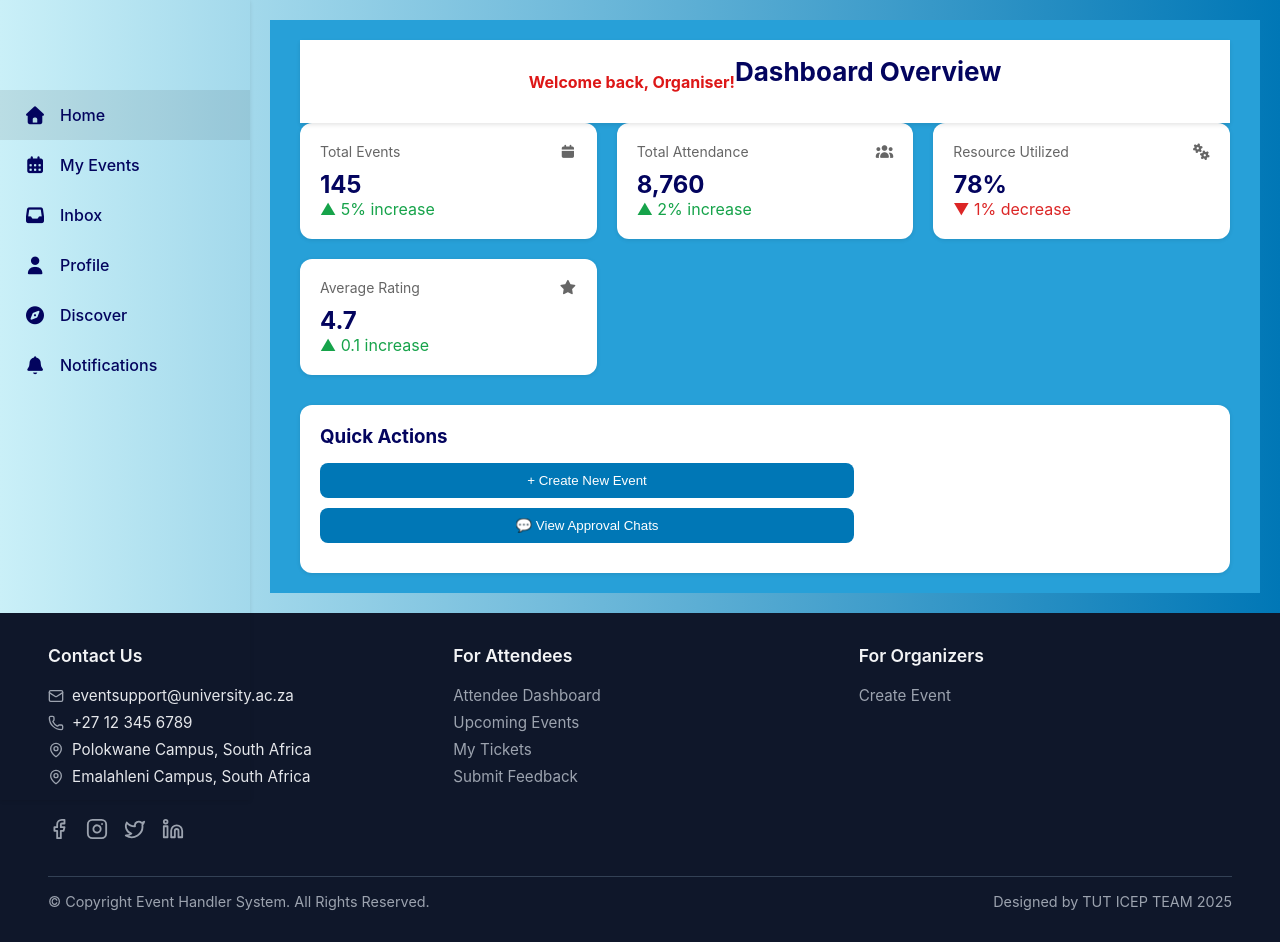
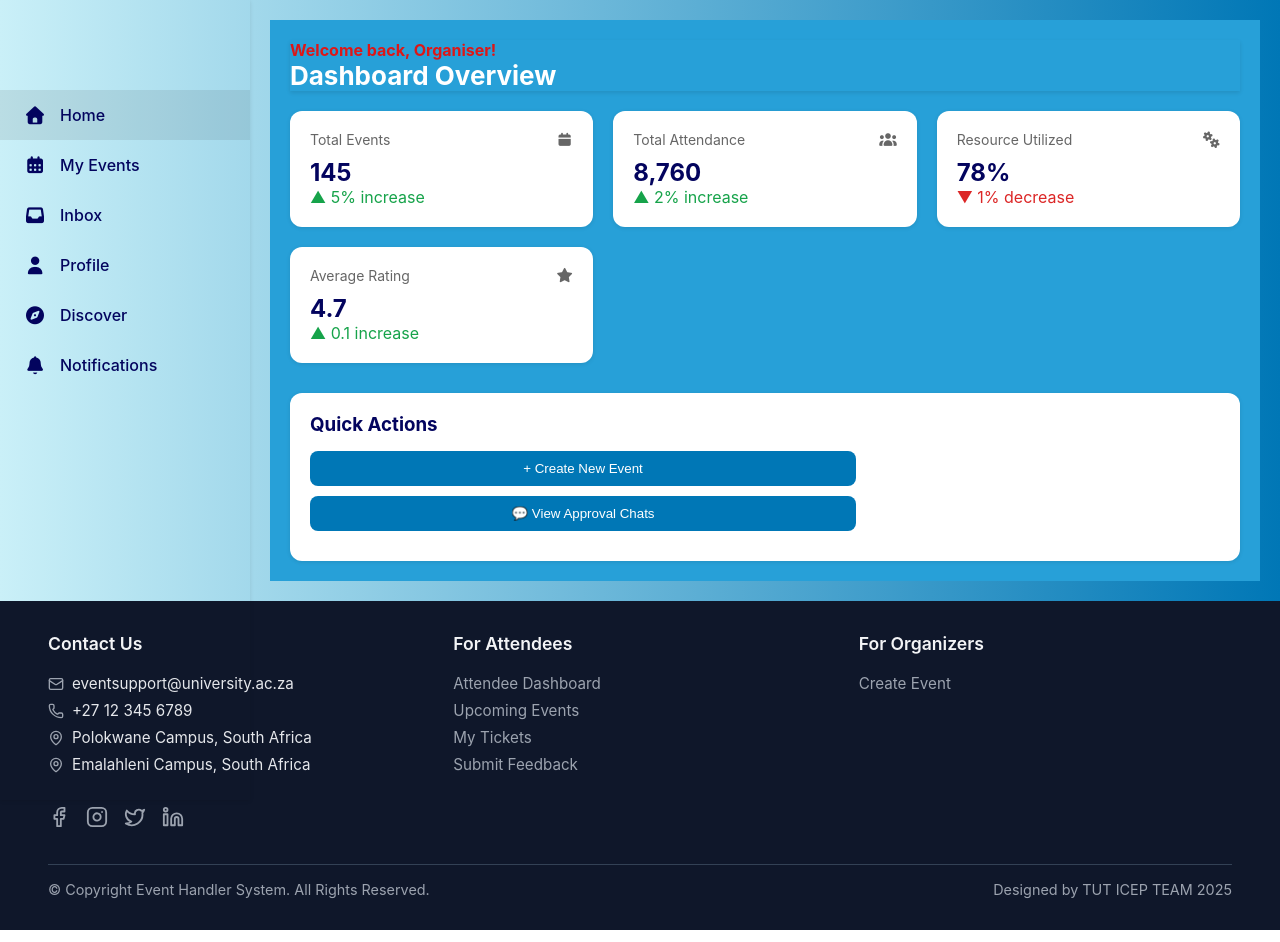
Before and after one commit to Ndivho-Ramatshimbila/FrontEndWeb2, a React (Vite) app: page /dashboard in a window 1280 px wide. Built offline with nearby package versions, Linux system fonts and the light colour scheme.

Commit message:
fixed the organizer heading

```diff
--- a/src/styles/pages/_dashboard.scss
+++ b/src/styles/pages/_dashboard.scss
@@ -1,23 +1,39 @@
 @import '../abstracts-auth/_variable';
 
 .dashboard-container {
-  padding: 20px 30px;
-   background-color: $bg-color;
+  padding: 20px; // small padding for breathing room
+  background-color: $bg-color;
+  width: 100%;
+  display: block !important;
+  text-align: left !important;
+
   .dashboard-header {
-    h2 {
-      font-size: 16px;
-      color: #dd1717;
-    }
+    display: block !important;
+    margin: 0 0 20px 0;
+    padding: 0;
+    background: none;
 
     h1 {
       font-size: 26px;
-      margin-bottom: 20px;
+      margin: 0 0 5px 0;
+      color: #ffff; // red for Welcome Back
+      text-align: left;
+    }
+
+    h2 {
+      font-size: 16px;
+      margin: 0;
+      color: #dd1717; // white for Dashboard Overview
+      text-align: left;
     }
   }
 
   .overview-section {
     display: grid;
-    grid-template-columns: repeat(auto-fit, minmax(220px, 1fr));
+    grid-template-columns: repeat(auto-fill, minmax(250px, 1fr)); // bigger min width for boxes
     gap: 20px;
+    margin: 0;
+    width: 100%;
+    justify-items: stretch; // make boxes fill the column
   }
 }
```
